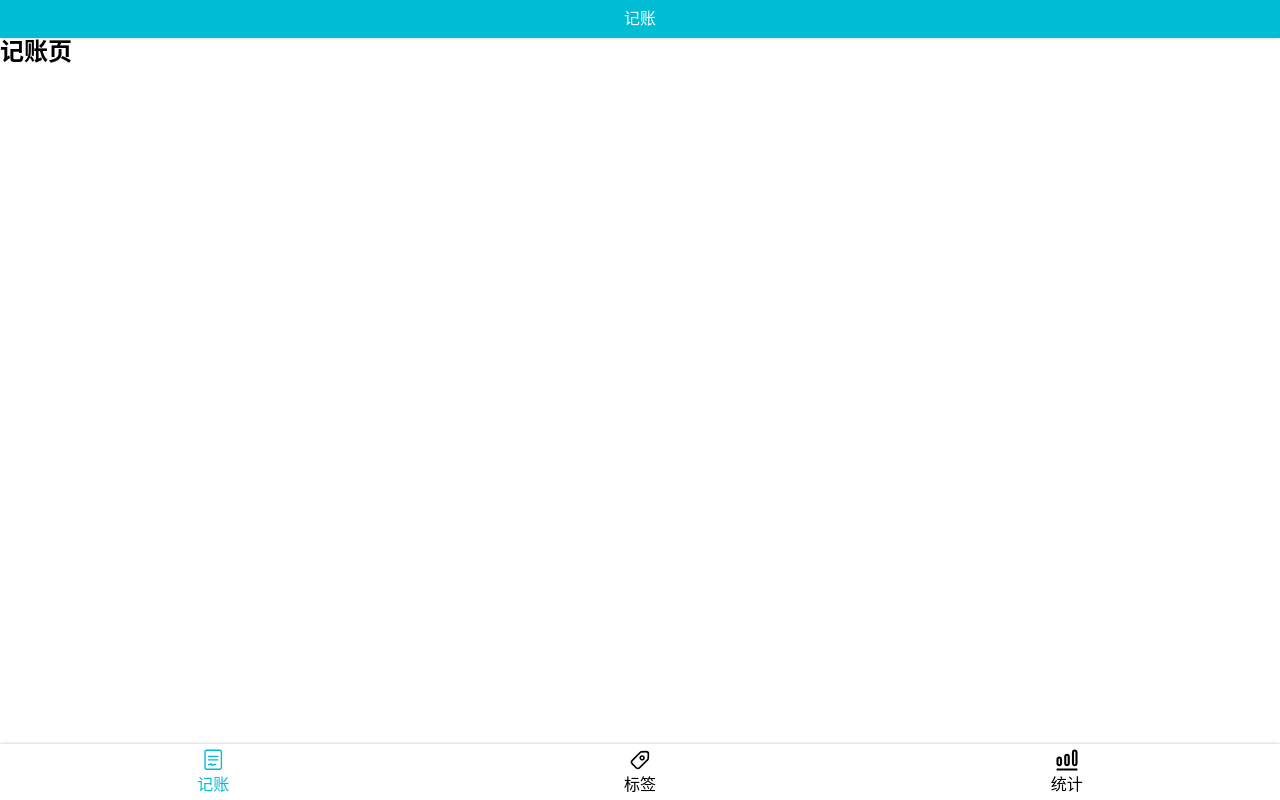
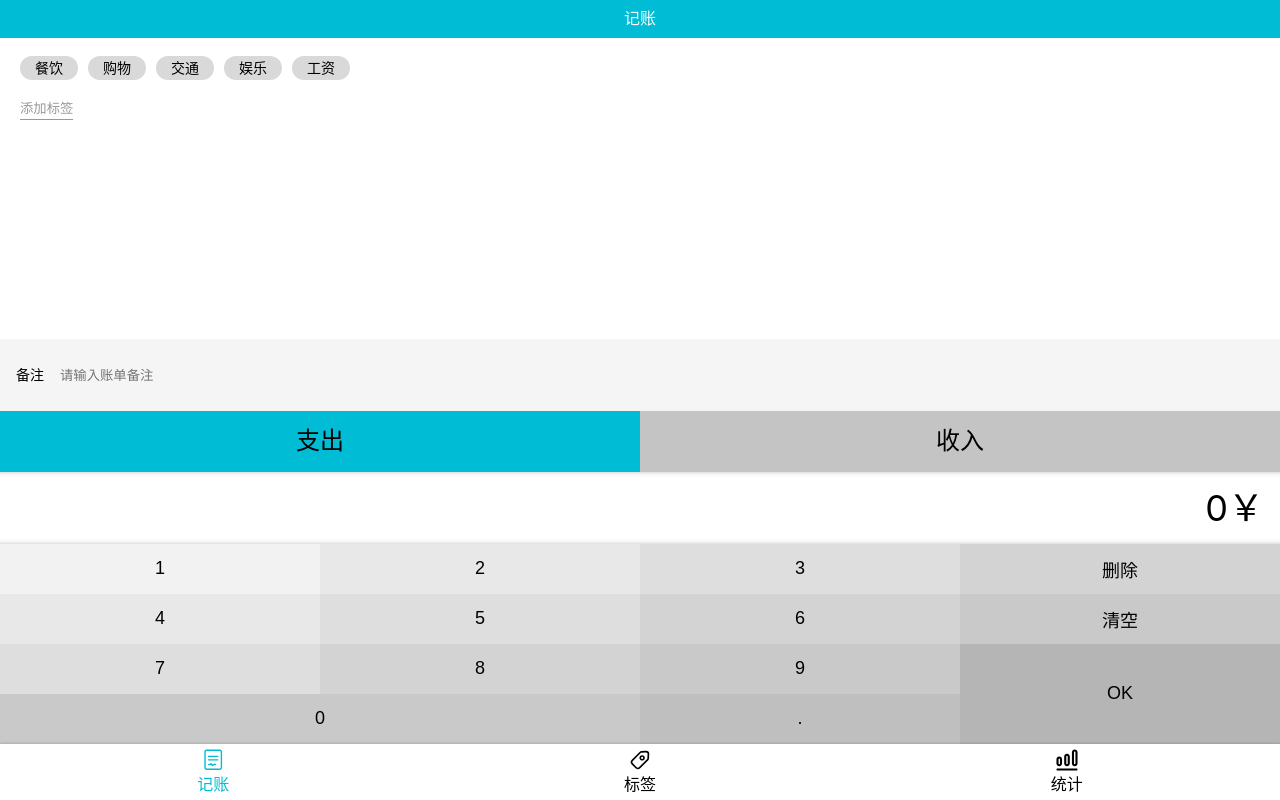
Before and after one commit to yingjieweb/charge2, a React app: page /#/money in a window 1280 px wide. Built offline with nearby package versions, Linux system fonts and the light colour scheme.

Commit message:
encapsulate 4 money components styles

```diff
--- /dev/null
+++ b/src/components/money/CategorySection.tsx
@@ -0,0 +1,20 @@
+import styled from 'styled-components';
+
+const CategorySection = styled.section`
+  font-size: 24px;
+  > ul{
+    display:flex;
+    background:#c4c4c4;
+    > li {
+      width: 50%;
+      text-align:center;
+      padding: 16px 0;
+      position:relative;
+      &.selected {
+        background: #00BCD4;
+      }
+    }
+  }
+`;
+
+export {CategorySection}
--- /dev/null
+++ b/src/components/money/NotesSection.tsx
@@ -0,0 +1,21 @@
+import styled from 'styled-components';
+
+const NotesSection = styled.section`
+  background: #f5f5f5;
+  padding: 0 16px;
+  font-size: 14px;
+  > label {
+    display:flex;
+    align-items: center;
+    > span { margin-right: 16px; white-space: nowrap; }
+    > input {
+      display:block;
+      width: 100%;
+      height: 72px;
+      background: none;
+      border: none;
+    }
+  }
+`;
+
+export {NotesSection}
--- /dev/null
+++ b/src/components/money/NumberPadSection.tsx
@@ -0,0 +1,53 @@
+import styled from 'styled-components';
+
+const NumberPadSection = styled.section`
+  display:flex;
+  flex-direction: column;
+  > .output{
+    background:white;
+    font-size: 36px;
+    line-height: 72px;
+    text-align:right;
+    padding: 0 16px;
+    box-shadow: inset 0 -5px 5px -5px rgba(0,0,0,0.25),
+                inset 0 5px 5px -5px rgba(0,0,0,0.25);
+  }
+  > .pad{
+    > button{
+      font-size: 18px; float: left; width: 25%; height: 50px; border: none;
+      &.ok{ height: 100px; float: right; }
+      &.zero{ width: 50%; }
+      &:nth-child(1){
+        background: #f2f2f2;
+      }
+      &:nth-child(2),
+      &:nth-child(5) {
+        background: #E8E8E8;
+      }
+      &:nth-child(3),
+      &:nth-child(6),
+      &:nth-child(9) {
+        background: #DEDEDE;
+      }
+      &:nth-child(4),
+      &:nth-child(7),
+      &:nth-child(10) {
+        background: #D3D3D3;
+      }
+      &:nth-child(8),
+      &:nth-child(11),
+      &:nth-child(13) {
+        background: #C9C9C9;
+      }
+      &:nth-child(12) {
+        background: #B5B5B5;
+      }
+      &:nth-child(14) {
+        background: #BFBFBF;
+      }
+    }
+  }
+`;
+
+
+export {NumberPadSection};
--- /dev/null
+++ b/src/components/money/TagsSection.tsx
@@ -0,0 +1,33 @@
+import styled from 'styled-components';
+
+const TagsSection = styled.section`
+  font-size: 14px;
+  background: #FFFFFF;
+  padding: 12px 10px 16px 20px;
+  height: calc(100vh - 499px);
+  display: flex;
+  flex-direction: column;
+  align-items: flex-start;
+  > ol {
+    > li{
+      display:inline-block;
+      height: 24px;
+      line-height: 24px;
+      border-radius: 12px;
+      background: #d9d9d9;
+      padding: 0 15px;
+      margin-right: 10px;
+      margin-top: 6px;
+    }
+  }
+  > button{
+    background:none;
+    border: none;
+    padding: 10px 0 2px 0;
+    border-bottom: 1px solid #999;
+    margin-top: 8px;
+    color: #999;
+  }
+`;
+
+export {TagsSection};
--- a/src/views/Money.tsx
+++ b/src/views/Money.tsx
@@ -1,10 +1,56 @@
 import Layout from "../components/Layout";
 import React from "react";
+import {TagsSection} from '../components/money/TagsSection'
+import {NotesSection} from '../components/money/NotesSection'
+import {CategorySection} from '../components/money/CategorySection'
+import {NumberPadSection} from '../components/money/NumberPadSection'
 
 function Money() {
   return (
       <Layout title={'记账'}>
-        <h2>记账页</h2>
+        <TagsSection>
+          <ol>
+            <li>餐饮</li>
+            <li>购物</li>
+            <li>交通</li>
+            <li>娱乐</li>
+            <li>工资</li>
+          </ol>
+          <button>添加标签</button>
+        </TagsSection>
+        <NotesSection>
+          <label>
+            <span>备注</span>
+            <input type="text" placeholder="请输入账单备注"/>
+          </label>
+        </NotesSection>
+        <CategorySection>
+          <ul>
+            <li className="selected">支出</li>
+            <li>收入</li>
+          </ul>
+        </CategorySection>
+        <NumberPadSection>
+          <div className="output">
+            0￥
+          </div>
+          <div className="pad clearfix">
+            <button>1</button>
+            <button>2</button>
+            <button>3</button>
+            <button>删除</button>
+            <button>4</button>
+            <button>5</button>
+            <button>6</button>
+            <button>清空</button>
+            <button>7</button>
+            <button>8</button>
+            <button>9</button>
+            <button className="ok">OK</button>
+            <button className="zero">0</button>
+            <button className="dot">.</button>
+          </div>
+        </NumberPadSection>
       </Layout>
   )
 }
```
